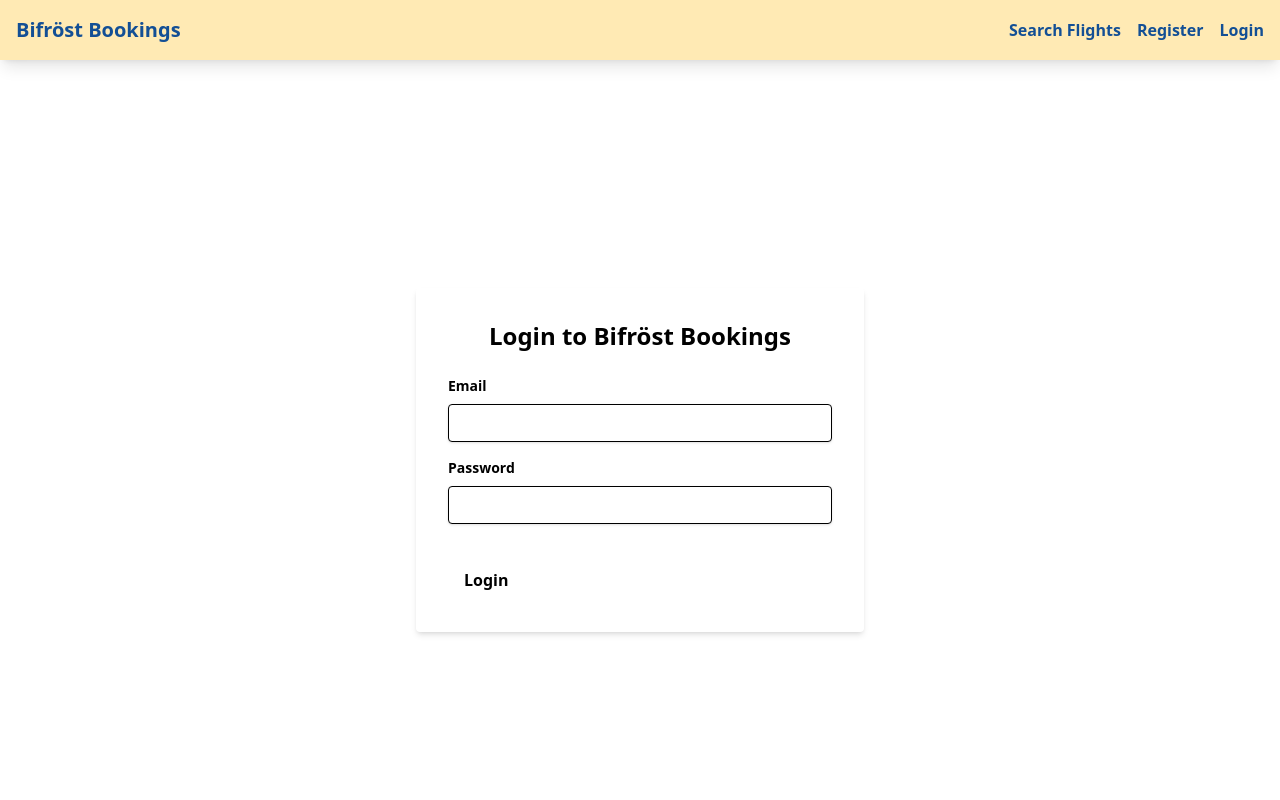
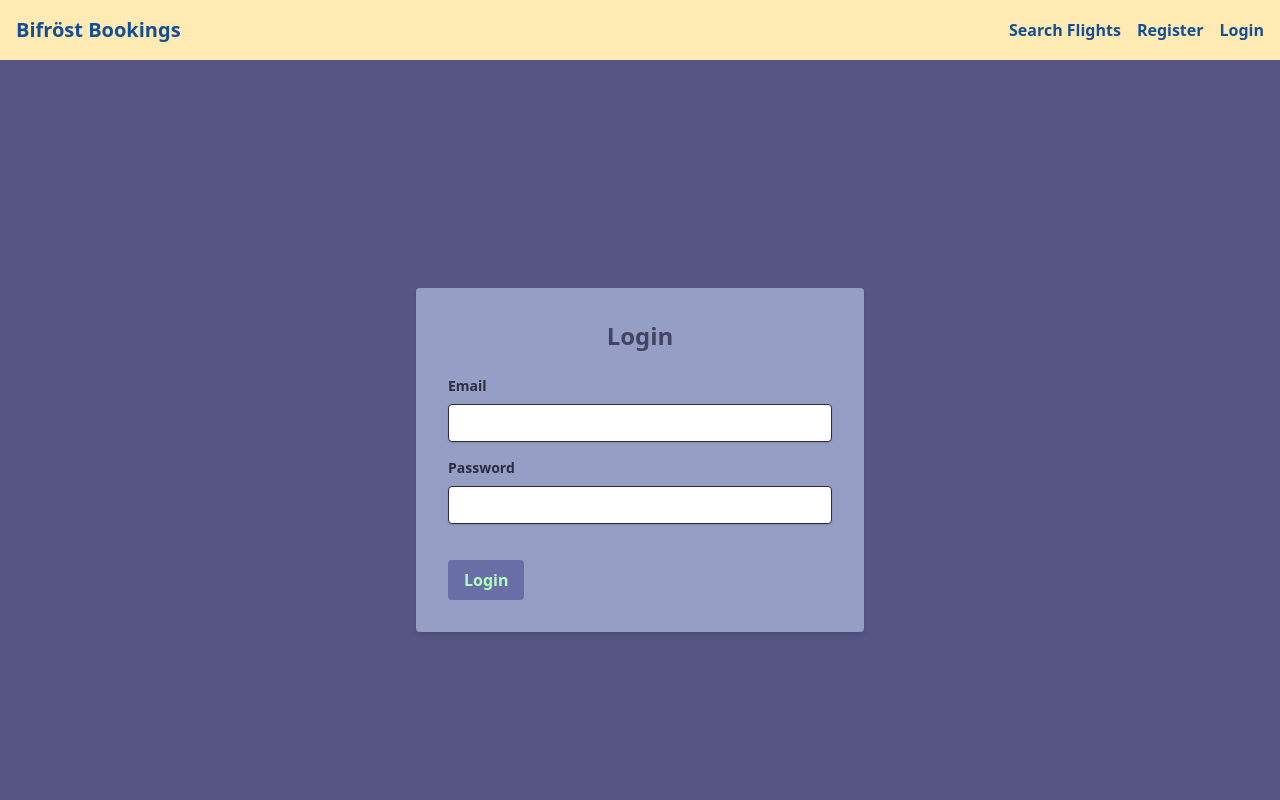
Before and after one commit to cameronotoole44/BifrostBooking, a React (Create React App) app in the folder frontend/bifrost-booking/: page /login in a window 1280 px wide. Shown: the top 800 px of the page. Built offline with nearby package versions, Linux system fonts and the light colour scheme.

Commit message:
login form styling

```diff
--- a/frontend/bifrost-booking/src/components/auth/Login.js
+++ b/frontend/bifrost-booking/src/components/auth/Login.js
@@ -13,12 +13,12 @@ const Login = () => {
     };
 
     return (
-        <div className="min-h-screen flex items-center justify-center bg-clear">
-            <div className="bg-white p-8 rounded shadow-md w-full max-w-md">
-                <h1 className="text-2xl font-bold mb-6 text-center">Login to Bifröst Bookings</h1>
+        <div className="min-h-screen flex items-center justify-center bg-cloud-800">
+            <div className="bg-cloud-400 p-8 rounded shadow-md w-full max-w-md">
+                <h1 className="text-2xl text-cloud-900 font-bold mb-6 text-center">Login</h1>
                 <form onSubmit={handleLogin}>
                     <div className="mb-4">
-                        <label className="block text-gray-700 text-sm font-bold mb-2" htmlFor="email">
+                        <label className="block text-cloud-950 text-sm font-bold mb-2" htmlFor="email">
                             Email
                         </label>
                         <input
@@ -26,12 +26,12 @@ const Login = () => {
                             id="email"
                             value={email}
                             onChange={(e) => setEmail(e.target.value)}
-                            className="shadow appearance-none border rounded w-full py-2 px-3 text-gray-700 leading-tight focus:outline-none focus:shadow-outline"
+                            className="shadow appearance-none border rounded w-full py-2 px-3 text-cloud-950 leading-tight focus:outline-none focus:shadow-outline"
                             required
                         />
                     </div>
                     <div className="mb-6">
-                        <label className="block text-gray-700 text-sm font-bold mb-2" htmlFor="password">
+                        <label className="block text-cloud-950 text-sm font-bold mb-2" htmlFor="password">
                             Password
                         </label>
                         <input
@@ -39,14 +39,14 @@ const Login = () => {
                             id="password"
                             value={password}
                             onChange={(e) => setPassword(e.target.value)}
-                            className="shadow appearance-none border rounded w-full py-2 px-3 text-gray-700 mb-3 leading-tight focus:outline-none focus:shadow-outline"
+                            className="shadow appearance-none border rounded w-full py-2 px-3 text-cloud-950 mb-3 leading-tight focus:outline-none focus:shadow-outline"
                             required
                         />
                     </div>
                     <div className="flex items-center justify-between">
                         <button
                             type="submit"
-                            className="bg-water hover:bg-metal text-white font-bold py-2 px-4 rounded focus:outline-none focus:shadow-outline"
+                            className="bg-cloud-600 hover:bg-moss-200 hover:text-cloud-700 text-moss-200 font-bold py-2 px-4 rounded focus:outline-none focus:shadow-outline"
                         >
                             Login
                         </button>
```
